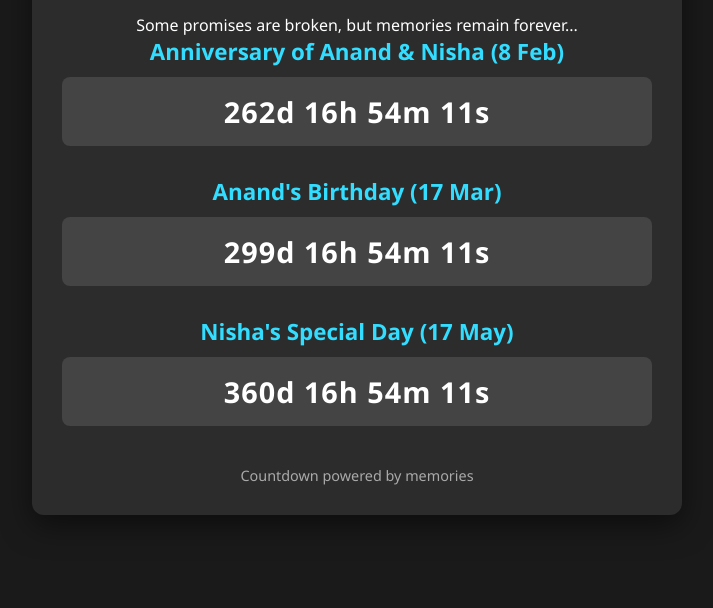
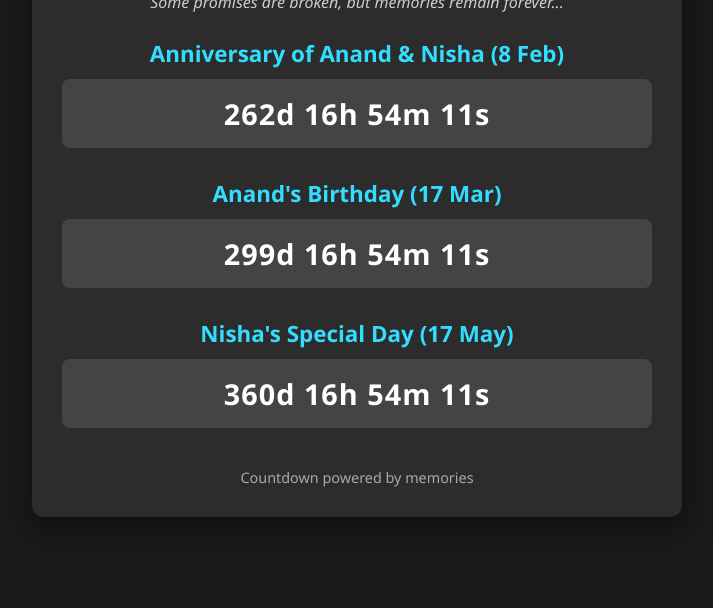
Before and after one commit to ishaLoveCoder/Event-Reminder, a plain HTML site: page index.html in a window 1280 px wide. Shown: the part 192-800 px from the top of the page, without its empty margins (283-996 px from the left). Drawn offline with Linux system fonts and the light colour scheme.

Commit message:
Update styles.css

```diff
--- a/styles.css
+++ b/styles.css
@@ -27,8 +27,15 @@ body {
 
 h1 {
   font-size: 2.4rem;
-  margin-bottom: 30px;
+  margin-bottom: 10px;
   color: #ffcc00;
+}
+
+.personal-note {
+  font-style: italic;
+  font-size: 1rem;
+  color: #ccc;
+  margin-bottom: 25px;
 }
 
 .event {
```
